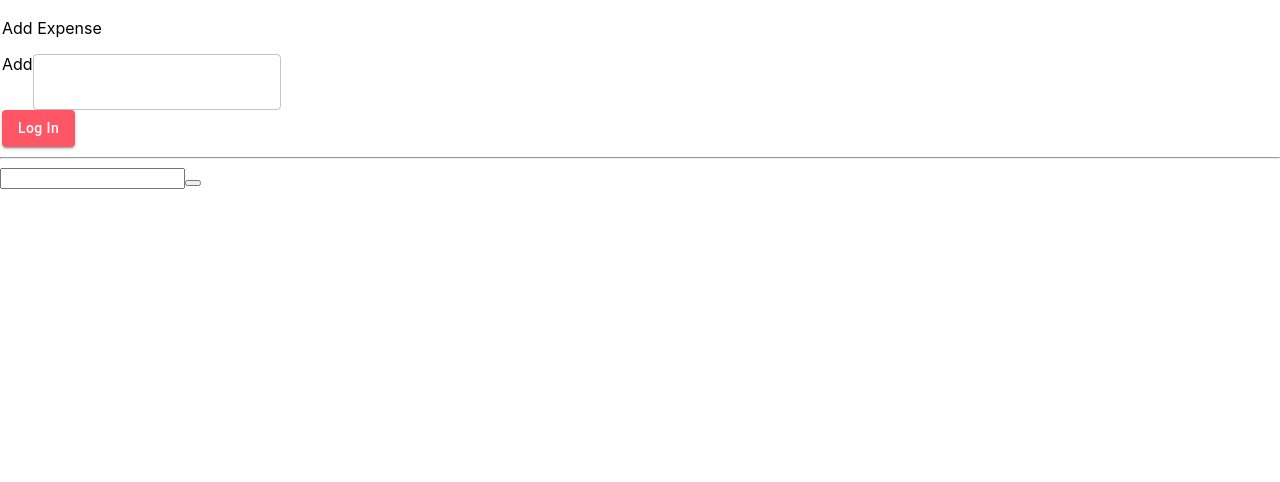
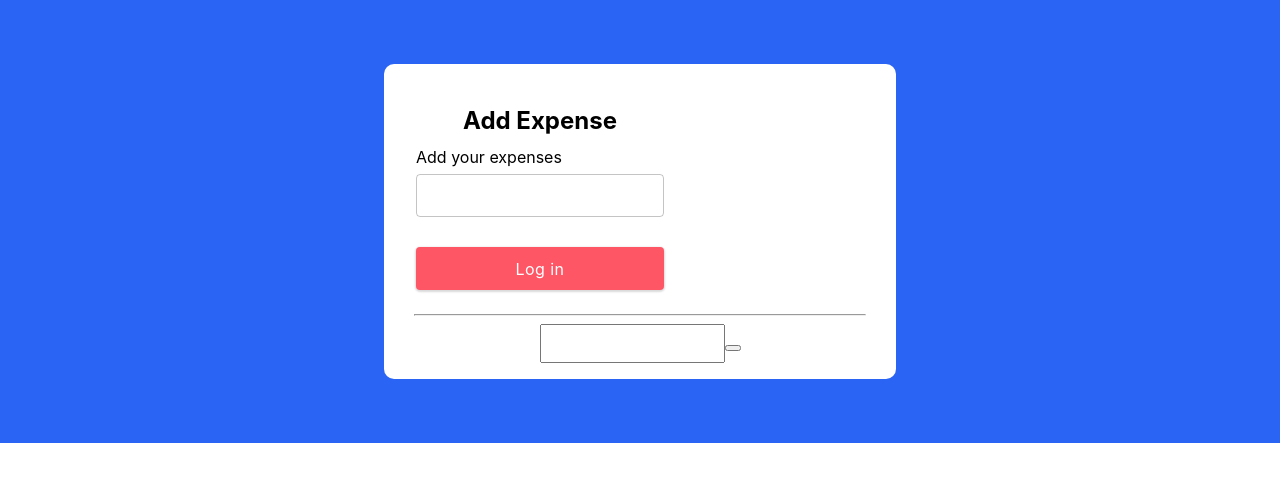
Before and after one commit to wjlingg/TT5_2, a React (Create React App) app: page /Add in a window 1280 px wide. Shown: the top 482 px of the page. Built offline with nearby package versions, Linux system fonts and the light colour scheme.

Commit message:
Add page for user

```diff
--- a/src/pages/Add.js
+++ b/src/pages/Add.js
@@ -1,12 +1,17 @@
 import BasePageComponent from "../components/BasePageComponent";
-import "./Add.scss";
-import { OutlinedInput } from '@mui/material';
-import FormControl from "@mui/material/FormControl";
-// import OutlinedInput from "@mui/material/OutlinedInput";
 import React from 'react';
 import "./Add.scss";
+import Visibility from "@mui/icons-material/Visibility";
+import VisibilityOff from "@mui/icons-material/VisibilityOff";
+import InputAdornment from "@mui/material/InputAdornment";
+import IconButton from "@mui/material/IconButton";
+import FormControl from "@mui/material/FormControl";
+import OutlinedInput from "@mui/material/OutlinedInput";
+import Snackbar from "@mui/material/Snackbar";
+import Alert from "@mui/material/Alert";
 import CircularProgress from "@mui/material/CircularProgress";
 import { ButtonRed } from "../Globals";
+
 export default class DynamicTable extends React.Component {
     constructor(props) {
         super(props);
@@ -55,41 +60,18 @@ export default class DynamicTable extends React.Component {
         });
     }
 
-    renderRows() {
-        var context = this;
-
-        return this.state.items.map(function (o, i) {
-            return (
-                <tr key={"item-" + i}>
-                    <td>
-                        <input
-                            type="text"
-                            value={o}
-                            onChange={context.handleItemChanged.bind(context, i)}
-                        />
-                    </td>
-                    <td>
-                        <button
-                            onClick={context.handleItemDeleted.bind(context, i)}
-                        >
-                            Delete
-                        </button>
-                    </td>
-                </tr>
-            );
-        });
-    }
-
     render() {
         return (
-            <div className="data">
+            <div className="Add">
                 <div className="container">
+                    <div className="card">
+                        <div className="card-body">
                             <table className="add">
                                 <p className="title">Add Expense</p>
 
                                 <div className="form">
                                     <div className="form-group">
-                                <label htmlFor="add_Data">Add</label>
+                                        <label htmlFor="add_Data">Add your expenses</label>
                                         <FormControl className="form-control" variant="outlined">
                                             <OutlinedInput
                                                 id="add_Data"
@@ -127,7 +109,7 @@ export default class DynamicTable extends React.Component {
                                 </div>
 
                                 <tbody>
-                            {this.renderRows()}
+                                    {/* {this.renderRows()} */}
                                 </tbody>
                             </table>
                             <hr />
@@ -142,6 +124,8 @@ export default class DynamicTable extends React.Component {
                             </button>
                         </div>
                     </div>
+                </div>
+            </div>
         );
     }
 }
--- a/src/pages/Add.scss
+++ b/src/pages/Add.scss
@@ -14,6 +14,30 @@
 
     .flex {
         display: flex;
+    }
+
+    .card {
+        position: relative;
+        display: flex;
+        flex-direction: column;
+        min-width: 0;
+        max-width: 100%;
+        word-wrap: break-word;
+        background-color: #fff;
+        background-clip: border-box;
+        border: none;
+        border-radius: 10px;
+        margin: auto;
+    }
+
+    .card>hr {
+        margin-right: 0;
+        margin-left: 0;
+    }
+
+    .card-body {
+        flex: 1 1 auto;
+        padding: 1rem 1.875rem;
     }
 
     .title {
```
Lines whose indentation alone changed are shown as unchanged.
